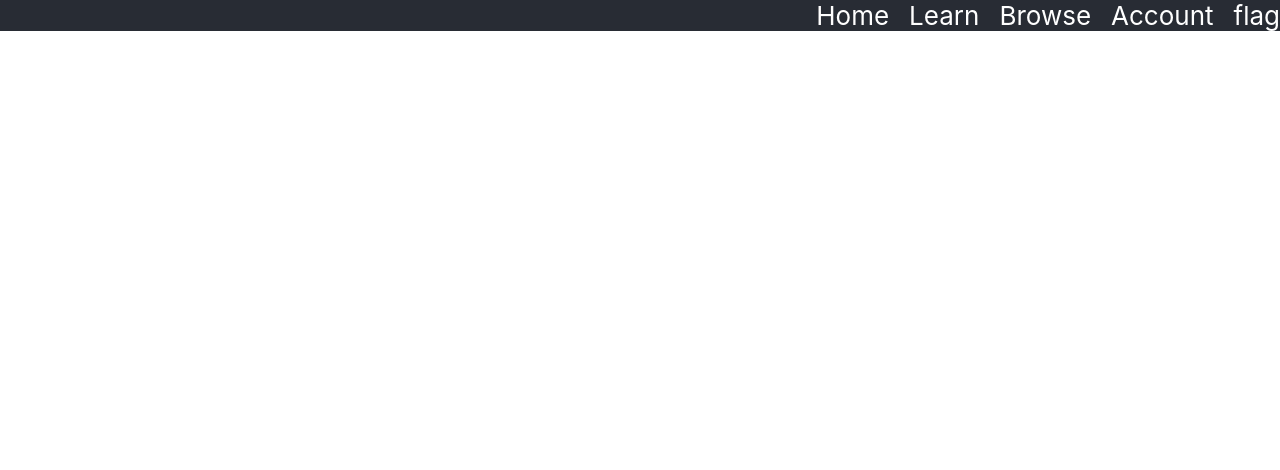
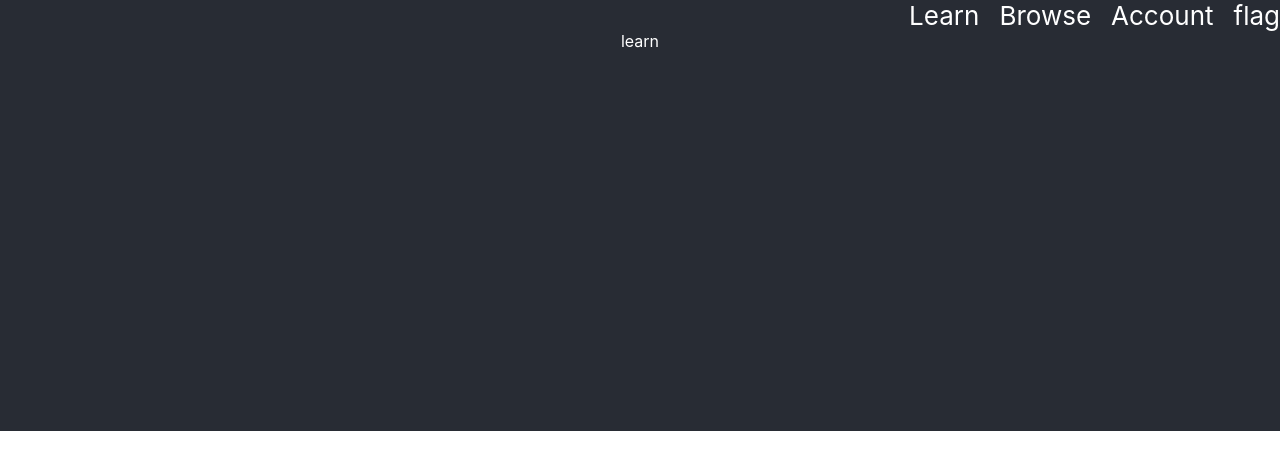
Before and after one commit to Robbie632/mastersDissertation, a React (Create React App) app in the folder frontend/: page / in a window 1280 px wide. Shown: the top 470 px of the page. Built offline with nearby package versions, Linux system fonts and the light colour scheme.

Commit message:
got conditional rendering dependent upon menu selection working

```diff
--- a/frontend/src/App.css
+++ b/frontend/src/App.css
@@ -1,28 +1,4 @@
 .App {
   text-align: center;
+  background-color: #282c34;
 }
-
-.App-logo {
-  height: 40vmin;
-  pointer-events: none;
-}
-
-@media (prefers-reduced-motion: no-preference) {
-  .App-logo {
-    animation: App-logo-spin infinite 20s linear;
-  }
-}
-
-
-.App-link {
-  color: #61dafb;
-}
-
-@keyframes App-logo-spin {
-  from {
-    transform: rotate(0deg);
-  }
-  to {
-    transform: rotate(360deg);
-  }
-}
--- a/frontend/src/App.js
+++ b/frontend/src/App.js
@@ -1,17 +1,26 @@
-import './App.css';
+import "./App.css";
 import "./components/Menu";
-import Menu from './components/Menu';
+import Menu from "./components/Menu";
+import Learn from "./components/Learn";
+import Browse from "./components/Browse";
+import Account from "./components/Account";
 import React, { useState } from "react";
 
 function App() {
-  const [headerSelection, setHeaderSelection] = useState(0);
+  const [menuSelection, setMenuSelection] = useState("learn");
   const [loggedIn, setLoggedIn] = useState(0);
   const [signedUp, setSignedUp] = useState(0);
   const [userDetails, setUserDetails] = useState({});
+
+  const menuOptions = ["learn", "browse"];
   return (
     <div className="App">
-      <Menu>
-      </Menu>
+      <div>
+        <Menu setMenuSelection={setMenuSelection}></Menu>
+      </div>
+      {menuSelection === "learn" && <Learn></Learn>}
+      {menuSelection === "browse" && <Browse></Browse>}
+      {menuSelection === "account" && <Account></Account>}
     </div>
   );
 }
--- /dev/null
+++ b/frontend/src/components/Account.js
@@ -0,0 +1,5 @@
+import "../styles/account.css";
+
+export default function Account() {
+  return <div className="content">Account</div>;
+}
--- /dev/null
+++ b/frontend/src/components/Browse.js
@@ -0,0 +1,5 @@
+import "../styles/browse.css";
+
+export default function Browse() {
+  return <div className="content">browse</div>;
+}
--- a/frontend/src/components/Learn.js
+++ b/frontend/src/components/Learn.js
@@ -1,3 +1,5 @@
+import "../styles/learn.css";
+
 export default function Learn() {
-
+  return <div className="content">learn</div>;
 }
--- a/frontend/src/components/Menu.js
+++ b/frontend/src/components/Menu.js
@@ -1,12 +1,11 @@
 import "../styles/menu.css";
 
-export default function Menu() {
+export default function Menu({ setMenuSelection}) {
   return (
     <header className="App-header">
-      <div>Home</div>
-      <div>Learn</div>
-      <div>Browse</div>
-      <div>Account</div>
+      <div onClick={() => setMenuSelection("learn") } >Learn</div>
+      <div onClick={() => setMenuSelection("browse") }>Browse</div>
+      <div onClick={() => setMenuSelection("account") }>Account</div>
       <div>flag</div>
     </header>
   );
--- /dev/null
+++ b/frontend/src/styles/account.css
@@ -0,0 +1,4 @@
+.content {
+  height:400px;
+  color: white;
+}
--- /dev/null
+++ b/frontend/src/styles/browse.css
@@ -0,0 +1,4 @@
+.content {
+  height:400px;
+  color: white;
+}
--- /dev/null
+++ b/frontend/src/styles/learn.css
@@ -0,0 +1,4 @@
+.content {
+  height:400px;
+  color: white;
+}
```
